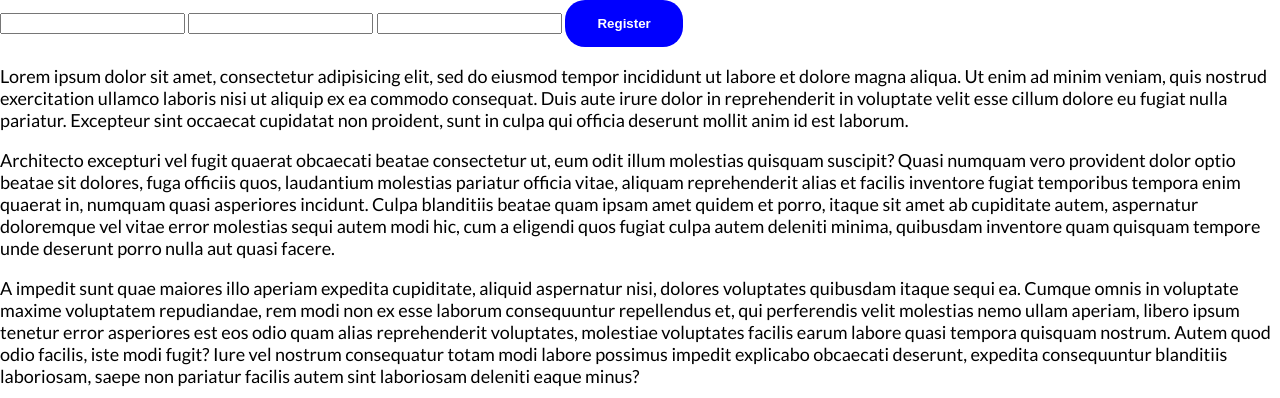
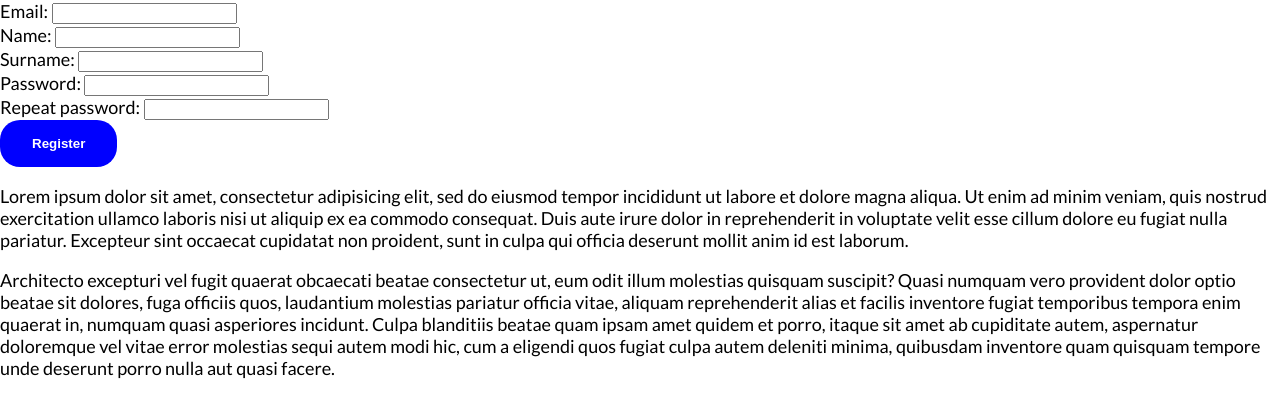
Before and after one commit to Warfnir/where-is-my-friend, a Django app: page /register/ in a window 1280 px wide. Shown: the part 291-689 px from the top of the page. Run offline with Django 3.2, Linux system fonts and the light colour scheme; parts of the project's set-up code (start-up, migrations or seed data) failed here and were passed over; some libraries are stand-ins or nearby versions.

Commit message:
register form + validators

```diff
--- a/webapp/animal_finder/forms.py
+++ b/webapp/animal_finder/forms.py
@@ -4,6 +4,7 @@ from django.contrib.auth import authenticate
 from django.contrib.auth.models import Group
 from django.contrib.auth.admin import UserAdmin as BaseUserAdmin
 from django.contrib.auth.forms import ReadOnlyPasswordHashField
+from django.contrib.auth.password_validation import validate_password
 
 from animal_finder.models import MyUser
 
@@ -13,6 +14,54 @@ class LoginForm(forms.Form):
                              widget=forms.EmailInput(attrs={'placeholder': 'Email'}))
     password = forms.CharField(label="", widget=forms.PasswordInput(
         attrs={'placeholder': 'Password'}))
+
+
+class RegisterForm(forms.ModelForm):
+    password1 = forms.CharField(label='Password', widget=forms.PasswordInput, min_length=8)
+    password2 = forms.CharField(
+        label='Password confirmation', widget=forms.PasswordInput, min_length=8)
+
+    class Meta:
+        model = MyUser
+        fields = ('email', 'name', 'surname')
+
+    # def clean(self):
+    #     cleaned_data = super().clean()
+    #     email = cleaned_data.get("email")
+    #     user = MyUser.objects.filter(email=email)
+    #     print(cleaned_data, email, user)
+    #     if user.exists():
+    #         print("exists")
+    #         raise forms.ValidationError("Email already taken.")
+    #     print("went good")
+    #     return cleaned_data
+
+    def clean_email(self):
+        email = self.cleaned_data['email']
+        if MyUser.objects.filter(email=email).exists():
+            raise forms.ValidationError('Email already taken.')
+        return email
+
+    def clean_password1(self):
+        password1 = self.cleaned_data.get("password1")
+        validate_password(password1)
+        return password1
+
+    def clean_password2(self):
+        # Check that the two password entries match
+        password1 = self.cleaned_data.get("password1")
+        password2 = self.cleaned_data.get("password2")
+        if password1 and password2 and password1 != password2:
+            raise forms.ValidationError("Passwords don't match")
+        return password2
+
+    def save(self, commit=True):
+        # Save the provided password in hashed format
+        user = super().save(commit=False)
+        user.set_password(self.cleaned_data["password1"])
+        if commit:
+            user.save()
+        return user
 
 
 class UserCreationForm(forms.ModelForm):
--- a/webapp/animal_finder/templates/animal_finder/register.html
+++ b/webapp/animal_finder/templates/animal_finder/register.html
@@ -3,9 +3,36 @@
 {% block main %}
     <form action="{% url 'register' %}" method="post">
         {% csrf_token %}
-        <input type="email" name="email" id="input_register_email">
-        <input type="password" name="password" id="input_register_password1">
-        <input type="password" name="repeat_password" id="input_register_password2">
+        {{ form.non_field_errors }}
+        <div class="fieldWrapper">
+            {{form.email.errors}}
+            <label for="{{ form.email.id_for_label }}">Email:</label>
+            {{ form.email }}
+        </div>
+
+        <div class="fieldWrapper">
+            {{form.name.errors}}
+            <label for="{{ form.name.id_for_label }}">Name:</label>
+            {{ form.name }}
+        </div>
+
+        <div class="fieldWrapper">
+            {{form.surname.errors}}
+            <label for="{{ form.surname.id_for_label }}">Surname:</label>
+            {{ form.surname }}
+        </div>
+
+        <div class="fieldWrapper">
+            {{form.password1.errors}}
+            <label for="{{ form.password1.id_for_label }}">Password:</label>
+            {{ form.password1 }}
+        </div>
+
+        <div class="fieldWrapper">
+            {{form.password2.errors}}
+            <label for="{{ form.password1.id_for_label }}">Repeat password:</label>
+            {{ form.password2 }}
+        </div>
         <button type="submit">Register</button>
     </form>
 {% endblock %}
--- a/webapp/animal_finder/views.py
+++ b/webapp/animal_finder/views.py
@@ -24,12 +24,21 @@ def index_view(request):
 
 class RegisterView(View):
     template_name = 'animal_finder/register.html'
+    register_form = forms.RegisterForm
 
-    def get(self, request, *args, **kwargs):
-        return render(request, self.template_name)
+    def get(self, request):
+        form = self.register_form()
+        return render(request, self.template_name, {'form':form})
 
     def post(self, request, *args, **kwargs):
-        return render(request, self.template_name)
+        form = self.register_form(request.POST)
+        print("EHR")
+        if form.is_valid():
+            print("VALID")
+            form.save()
+            return redirect('index')
+        else:
+            return render(request, self.template_name, {'form': form})
 
 
 @require_POST
```
